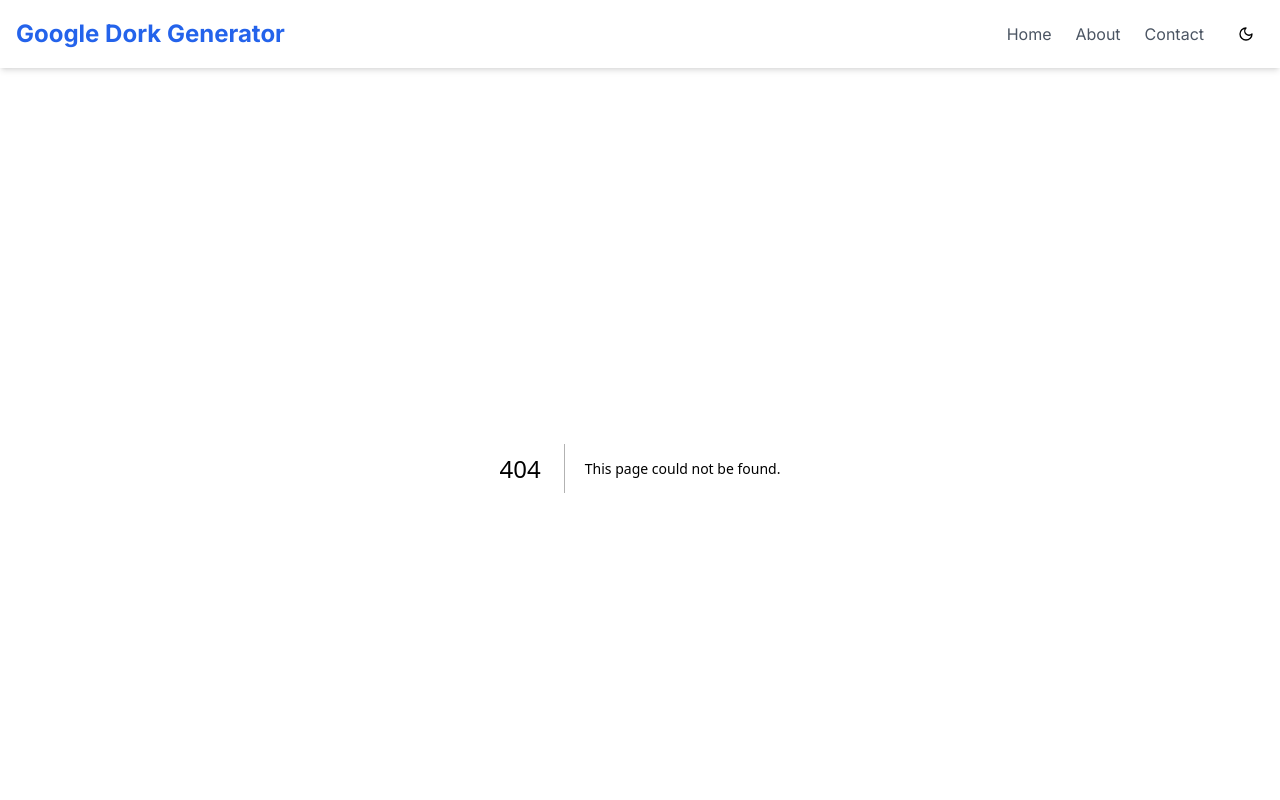
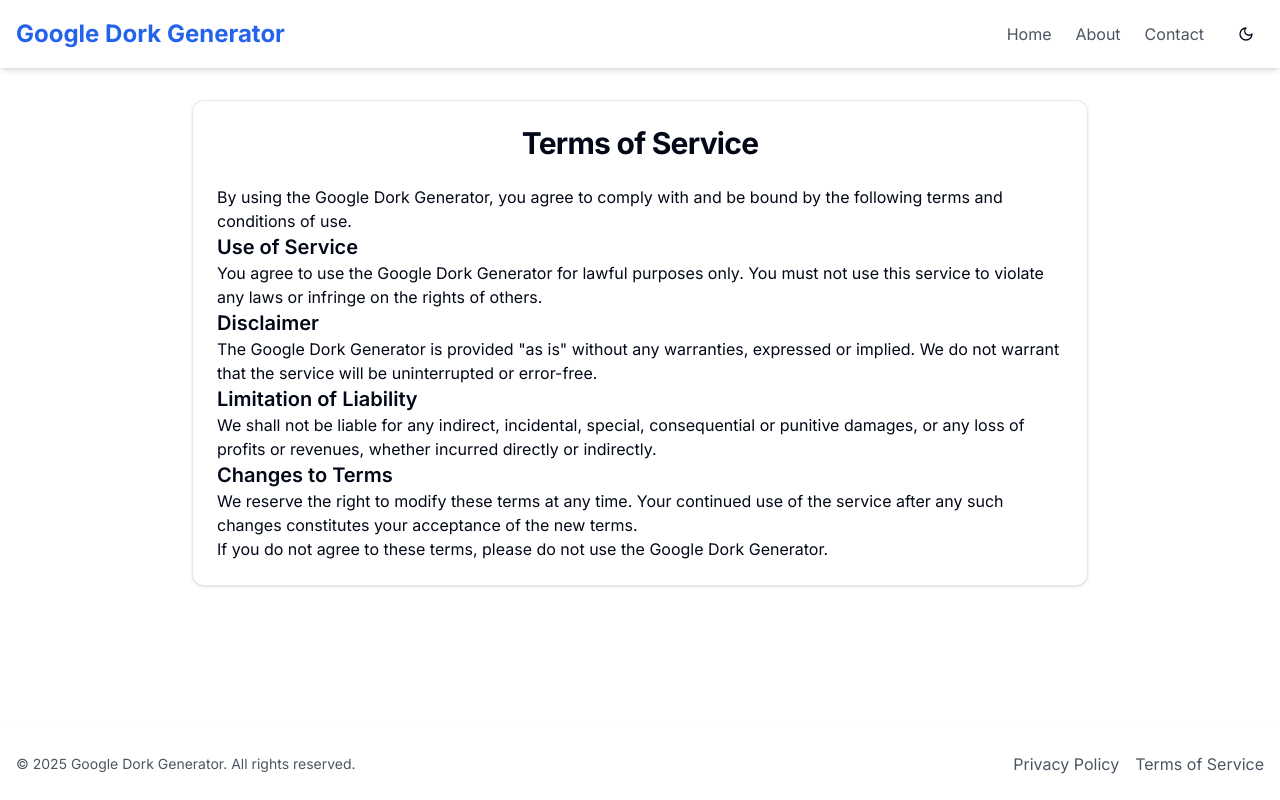
Before and after one commit to saikothasan/Google-Dork-Generator, a Next.js app: page /terms in a window 1280 px wide. Before the commit this address had no page. Shown: the top 800 px of the page. Built offline with nearby package versions, Linux system fonts and the light colour scheme.

Commit message:
Create page.tsx

```diff
--- /dev/null
+++ b/app/terms/page.tsx
@@ -0,0 +1,40 @@
+import { Card, CardContent, CardHeader, CardTitle } from "@/components/ui/card"
+
+export default function TermsOfService() {
+  return (
+    <div className="container mx-auto px-4 py-8">
+      <Card className="max-w-4xl mx-auto">
+        <CardHeader>
+          <CardTitle className="text-3xl font-bold text-center">Terms of Service</CardTitle>
+        </CardHeader>
+        <CardContent className="prose dark:prose-invert max-w-none">
+          <p>
+            By using the Google Dork Generator, you agree to comply with and be bound by the following terms and
+            conditions of use.
+          </p>
+          <h3 className="text-xl font-semibold">Use of Service</h3>
+          <p>
+            You agree to use the Google Dork Generator for lawful purposes only. You must not use this service to
+            violate any laws or infringe on the rights of others.
+          </p>
+          <h3 className="text-xl font-semibold">Disclaimer</h3>
+          <p>
+            The Google Dork Generator is provided "as is" without any warranties, expressed or implied. We do not
+            warrant that the service will be uninterrupted or error-free.
+          </p>
+          <h3 className="text-xl font-semibold">Limitation of Liability</h3>
+          <p>
+            We shall not be liable for any indirect, incidental, special, consequential or punitive damages, or any loss
+            of profits or revenues, whether incurred directly or indirectly.
+          </p>
+          <h3 className="text-xl font-semibold">Changes to Terms</h3>
+          <p>
+            We reserve the right to modify these terms at any time. Your continued use of the service after any such
+            changes constitutes your acceptance of the new terms.
+          </p>
+          <p>If you do not agree to these terms, please do not use the Google Dork Generator.</p>
+        </CardContent>
+      </Card>
+    </div>
+  )
+}
```
